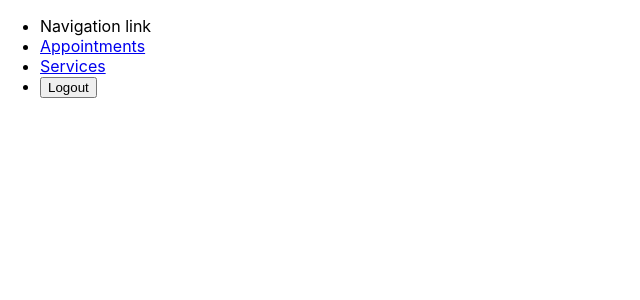
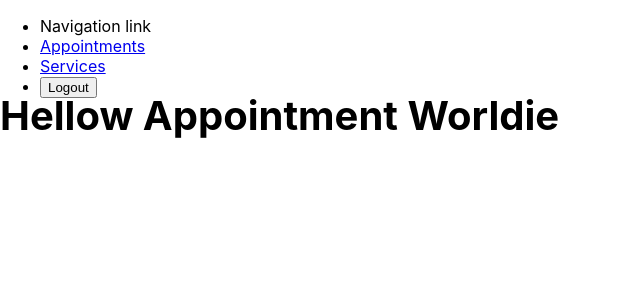
Before and after one commit to JayMy45/music-city-pressure-CLIENT, a React (Create React App) app: page /appointments in a window 1280 px wide. Shown: the top 300 px of the page, without its empty margins (0-640 px from the left). Built offline with nearby package versions, Linux system fonts and the light colour scheme; sample sign-in values are in the browser's storage.

Commit message:
Route to appointments

```diff
--- /dev/null
+++ b/src/appointment/AppointmentList.js
@@ -0,0 +1,5 @@
+export const AppointmentList = () => {
+    return <>
+        <h1>Hellow Appointment Worldie</h1>
+    </>
+}
--- a/src/components/nav/NavBar.js
+++ b/src/components/nav/NavBar.js
@@ -33,12 +33,12 @@ export const NavBar = () => {
                             </div>
                             <div className="navbar-item">
                                 <li className="navbar__item">
-                                    <Link to="/Appointments">Appointments</Link>
+                                    <Link to="/appointments">Appointments</Link>
                                 </li>
                             </div>
                             <div className="navbar-item">
                                 <li className="navbar__item">
-                                    <Link to="/Services">Services</Link>
+                                    <Link to="/services">Services</Link>
                                 </li>
                             </div>
 
--- /dev/null
+++ b/src/service/ServiceList.js
@@ -0,0 +1,9 @@
+export const ServiceList = () => {
+
+
+    return <>
+
+        <h1>hellow worldie</h1>
+
+    </>
+}
--- a/src/views/ApplicationViews.js
+++ b/src/views/ApplicationViews.js
@@ -1,6 +1,8 @@
 import { Route, Routes } from "react-router-dom"
+import { AppointmentList } from "../appointment/AppointmentList"
 import { Login } from "../components/auth/Login"
 import { Register } from "../components/auth/Register"
+import { ServiceList } from "../service/ServiceList"
 import { Authorized } from "./Authorized"
 
 
@@ -12,6 +14,8 @@ export const ApplicationViews = () => {
             <Route path="/register" element={<Register />} />
             <Route element={<Authorized />}>
                 <Route path="/" element={<></>} />
+                <Route path="/services" element={<ServiceList />} />
+                <Route path="/appointments" element={<AppointmentList />} />
             </Route>
         </Routes>
     </>
```
